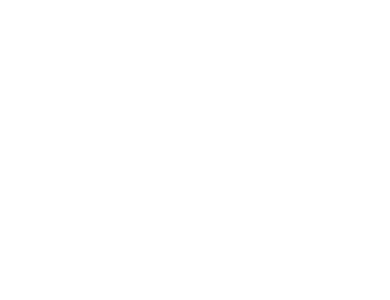
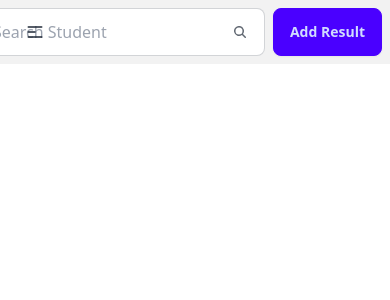
Before and after one commit to nasimrifat101/Result-Management, a React (Vite) app: page /Dashboard in a window 390 px wide. Shown: the top 300 px of the page. Built offline with nearby package versions, Linux system fonts and the light colour scheme.

Commit message:
Addind Dashboard

```diff
--- /dev/null
+++ b/src/Pages/Components/Navbar.jsx
@@ -0,0 +1,69 @@
+import React from "react";
+import { NavLink } from "react-router-dom";
+
+const Navbar = () => {
+  const Navlinks = (
+    <>
+      <li>
+        {" "}
+        <NavLink to={"/all-students"}>All Students</NavLink>
+      </li>
+    </>
+  );
+
+  return (
+    <div className="navbar bg-base-200">
+      <div className="navbar-start">
+        <div className="dropdown">
+          <div tabIndex={0} role="button" className="btn btn-ghost lg:hidden">
+            <svg
+              xmlns="http://www.w3.org/2000/svg"
+              className="h-5 w-5"
+              fill="none"
+              viewBox="0 0 24 24"
+              stroke="currentColor"
+            >
+              <path
+                strokeLinecap="round"
+                strokeLinejoin="round"
+                strokeWidth="2"
+                d="M4 6h16M4 12h8m-8 6h16"
+              />
+            </svg>
+          </div>
+          <ul
+            tabIndex={0}
+            className="menu menu-sm dropdown-content bg-base-100 rounded-box z-[1] mt-3 w-52 p-2 shadow space-x-5"
+          >
+            {Navlinks}
+          </ul>
+        </div>
+        <a className="btn btn-ghost text-xl">CFM</a>
+      </div>
+      <div className="navbar-center hidden lg:flex">
+        <ul className="menu menu-horizontal px-1 space-x-4">{Navlinks}</ul>
+      </div>
+      <div className="navbar-end space-x-2">
+
+        <label className="input input-bordered flex items-center gap-2">
+          <input type="text" className="grow" placeholder="Search Student" />
+          <svg
+            xmlns="http://www.w3.org/2000/svg"
+            viewBox="0 0 16 16"
+            fill="currentColor"
+            className="h-4 w-4 opacity-70"
+          >
+            <path
+              fillRule="evenodd"
+              d="M9.965 11.026a5 5 0 1 1 1.06-1.06l2.755 2.754a.75.75 0 1 1-1.06 1.06l-2.755-2.754ZM10.5 7a3.5 3.5 0 1 1-7 0 3.5 3.5 0 0 1 7 0Z"
+              clipRule="evenodd"
+            />
+          </svg>
+        </label>
+        <a className="btn btn-primary">Add Result</a>
+      </div>
+    </div>
+  );
+};
+
+export default Navbar;
--- a/src/Pages/Dashboard/Dashboard.jsx
+++ b/src/Pages/Dashboard/Dashboard.jsx
@@ -1,8 +1,9 @@
+import Navbar from "../Components/Navbar";
 
 const Dashboard = () => {
     return (
         <div>
-
+            <Navbar/>
         </div>
     );
 };
```
